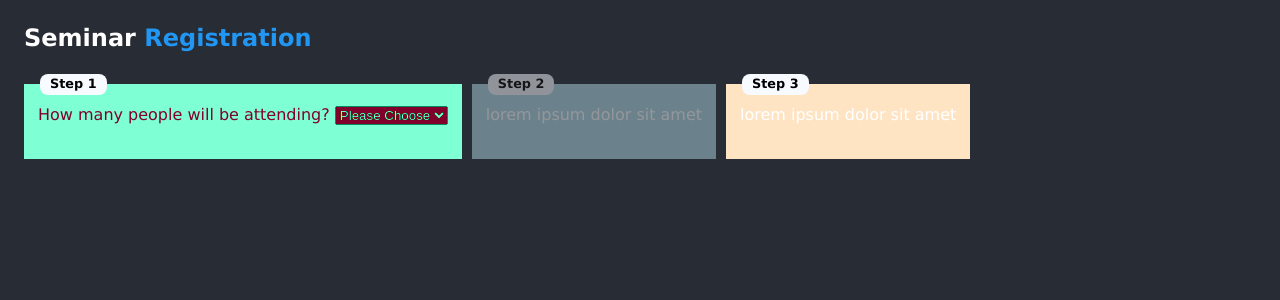
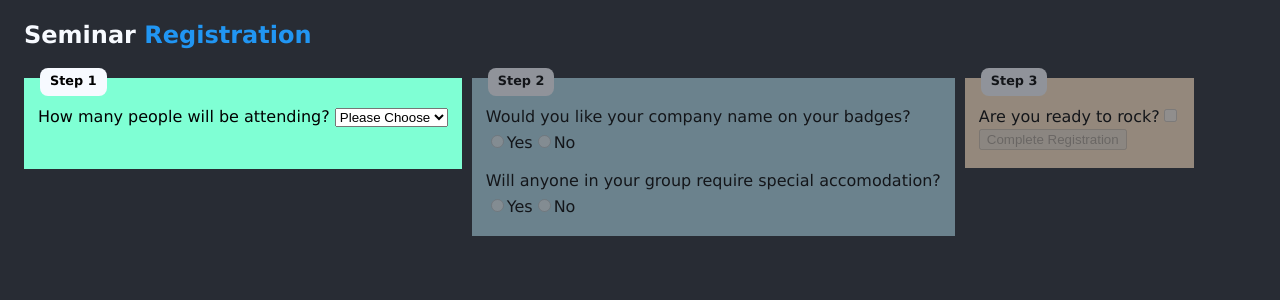
Before and after one commit to f17208/seminar-registration, a React (Create React App) app: page / in a window 1280 px wide. Shown: the top 300 px of the page. Built offline with nearby package versions, Linux system fonts and the light colour scheme.

Commit message:
feature(CompleteRegistration): added component; handled state reset; style(App): style improvements;

```diff
--- a/src/App.css
+++ b/src/App.css
@@ -1,3 +1,9 @@
+:root {
+  --primary-color: #2196f3;
+  --text-primary-color: black;
+  --bg-main-color: #282c34;
+  --bg-paper-color: #f7faff;
+}
 
 .App-container {
   padding: 24px 24px;
@@ -6,10 +12,11 @@
   display: flex;
   flex-direction: column;
   /* font-size: calc(10px + 2vmin); */
-  color: white;
+  line-height: calc(10px + 1.5vmin);
 }
 
 .App-header {
+  color: var(--bg-paper-color);
   font-weight: bolder;
   font-size: 1.5em;
 }
@@ -23,3 +30,7 @@
 .text-primary {
   color: var(--primary-color);
 }
+
+.text-small {
+  font-size: 0.8em;
+}
--- a/src/App.tsx
+++ b/src/App.tsx
@@ -1,13 +1,19 @@
 import { useSelector } from 'react-redux';
 import './App.css';
 import { Step } from './components/common/Step/Step';
+import { CompleteRegistrationForm } from './components/registration/CompleteRegistration/CompleteRegistrationForm';
 import { PeopleAttendingForm } from './components/registration/PeopleAttendingForm/PeopleAttendingForm';
 import {
-  isCompleteSelector as PeopleAttendingIsCompleteSelector,
+  isCompleteSelector as peopleAttendingIsCompleteSelector,
 } from './components/registration/PeopleAttendingForm/PeopleAttendingForm.slice';
+import {
+  isCompleteSelector as registrationOptionsIsCompleteSelector,
+} from './components/registration/RegistrationOptions/RegistrationOptionsForm.slice';
+import { RegistrationOptionsForm } from './components/registration/RegistrationOptions/RegistrationOptionsForm';
 
 function App() {
-  const peopleAttendingIsComplete = useSelector(PeopleAttendingIsCompleteSelector);
+  const peopleAttendingIsComplete = useSelector(peopleAttendingIsCompleteSelector);
+  const registrationOptionsIsComplete = useSelector(registrationOptionsIsCompleteSelector);
 
   return (
     <div className="App-container">
@@ -20,15 +26,11 @@ function App() {
         </Step>
 
         <Step title="Step 2" color="lightblue" disabled={!peopleAttendingIsComplete}>
-          <div>
-            lorem ipsum dolor sit amet
-          </div>
+          <RegistrationOptionsForm />
         </Step>
 
-        <Step title="Step 3" color="bisque">
-          <div>
-            lorem ipsum dolor sit amet
-          </div>
+        <Step title="Step 3" color="bisque" disabled={!registrationOptionsIsComplete}>
+          <CompleteRegistrationForm />
         </Step>
       </div>
     </div>
--- a/src/app.store.ts
+++ b/src/app.store.ts
@@ -1,10 +1,12 @@
 import { configureStore } from '@reduxjs/toolkit'
 
 import peopleAttendingReducer from './components/registration/PeopleAttendingForm/PeopleAttendingForm.slice'
+import registrationOptionsReducer from './components/registration/RegistrationOptions/RegistrationOptionsForm.slice'
 
 export const store = configureStore({
   reducer: {
     PeopleAttending: peopleAttendingReducer,
+    RegistrationOptions: registrationOptionsReducer,
   },
 })
 
--- a/src/components/common/Step/Step.css
+++ b/src/components/common/Step/Step.css
@@ -1,5 +1,7 @@
 .Step-container {
   margin-top: 16px;
+  height: fit-content;
+  padding-bottom: 8px;
 }
 
 .Step-header {
--- /dev/null
+++ b/src/components/registration/CompleteRegistration/CompleteRegistrationForm.tsx
@@ -0,0 +1,47 @@
+import { FC, useCallback, useState } from 'react';
+import { useDispatch } from 'react-redux';
+
+import './CompleteRegistration.css';
+
+import { reset as resetPeopleAttending } from '../PeopleAttendingForm/PeopleAttendingForm.slice';
+import { reset as resetRegistrationOptions } from '../RegistrationOptions/RegistrationOptionsForm.slice';
+
+export type CompleteRegistrationFormProps = {};
+
+export const CompleteRegistrationForm: FC<CompleteRegistrationFormProps> = () => {
+  const [isConfirmed, setIsConfirmed] = useState(false);
+  const dispatch = useDispatch();
+
+  const onSubmit = useCallback(() => {
+    setIsConfirmed(false);
+    dispatch(resetPeopleAttending());
+    dispatch(resetRegistrationOptions());
+  }, [setIsConfirmed, dispatch]);
+
+  return (
+    <div className="CompleteRegistration-container">
+
+      <div className="CompleteRegistration-questions">
+        <div className="CompleteRegistration-question">
+          Are you ready to rock?
+          <input
+            type="checkbox"
+            checked={isConfirmed}
+            onChange={e => {
+              setIsConfirmed(isConfirmed => !isConfirmed)
+            }}
+          />
+        </div>
+
+        <div className="CompleteRegistration-submit">
+          <button
+            disabled={!isConfirmed}
+            onClick={onSubmit}
+          >
+            Complete Registration
+          </button>
+        </div>
+      </div>
+    </div>
+  );
+}
--- a/src/components/registration/PeopleAttendingForm/PeopleAttendingForm.slice.ts
+++ b/src/components/registration/PeopleAttendingForm/PeopleAttendingForm.slice.ts
@@ -36,7 +36,7 @@ export const peopleAttendingSlice = createSlice({
       state.peopleDetails[action.payload.index] = action.payload.data;
     },
     reset: (state) => {
-      state = initialState;
+      Object.assign(state, initialState);
     },
   },
 })
@@ -45,6 +45,7 @@ export const peopleAttendingSlice = createSlice({
 export const {
   setNumberOfPeople,
   setNthPersonDetail,
+  reset,
 } = peopleAttendingSlice.actions
 
 // selectors
--- a/src/components/registration/PeopleAttendingForm/PeopleAttendingForm.tsx
+++ b/src/components/registration/PeopleAttendingForm/PeopleAttendingForm.tsx
@@ -23,11 +23,12 @@ export const PeopleAttendingForm: FC<PeopleAttendingFormProps> = () => {
   return (
     <div className="PeopleAttending-container">
 
-      <div className="color--contrast">
+      <div>
         How many people will be attending?&nbsp;
         <select
           className="PeopleAttending-select"
           id="numberOfPeopleSelect"
+          value={numberOfPeople}
           onChange={e => dispatch(setNumberOfPeople(+e.target.value))}
         >
           {
@@ -58,11 +59,10 @@ export const PeopleAttendingForm: FC<PeopleAttendingFormProps> = () => {
                   console.warn('missing data', i);
                   return null;
                 }
-                return <span className="PeopleAttending-item">
-                  Attendee {i + 1} name:&nbsp;
+                return <span key={i} className="PeopleAttending-item text-small">
+                  Attendee {i + 1} Name:&nbsp;
                   <input
                     className="PeopleAttending-item-name"
-                    key={i}
                     value={details.name}
                     onChange={e => (
                       dispatch(
--- /dev/null
+++ b/src/components/registration/RegistrationOptions/RegistrationOptions.css
@@ -0,0 +1,11 @@
+.RegistrationOptions-questions {
+  display: flex;
+  flex-direction: column;
+  row-gap: 16px;
+}
+
+.RegistrationOptions-question {
+  display: flex;
+  flex-direction: column;
+  row-gap: 4px;
+}
--- /dev/null
+++ b/src/components/registration/RegistrationOptions/RegistrationOptionsForm.slice.ts
@@ -0,0 +1,65 @@
+import { createSlice, PayloadAction } from '@reduxjs/toolkit'
+import { RootState } from '../../../app.store';
+
+export interface RegistrationOptionsState {
+  isCompanyNameRequiredOnBadges: null | boolean;
+  isSpecialAccomodationRequired: null | boolean;
+  companyName: string;
+}
+
+const initialState: RegistrationOptionsState = {
+  isCompanyNameRequiredOnBadges: null,
+  isSpecialAccomodationRequired: null,
+  companyName: '',
+}
+
+export const registrationOptionsSlice = createSlice({
+  name: 'RegistrationOptions',
+  initialState,
+  reducers: {
+    setIsCompanyNameRequiredOnBadges: (state, action: PayloadAction<boolean>) => {
+      state.isCompanyNameRequiredOnBadges = action.payload;
+      // reset companyName if it's not required
+      if (!state.isCompanyNameRequiredOnBadges && state.companyName) {
+        state.companyName = '';
+      }
+    },
+    setCompanyName: (state, action: PayloadAction<string>) => {
+      state.companyName = action.payload;
+    },
+    setIsSpecialAccomodationRequired: (state, action: PayloadAction<boolean>) => {
+      state.isSpecialAccomodationRequired = action.payload;
+    },
+    reset: (state) => {
+      Object.assign(state, initialState);
+    },
+  },
+})
+
+// Action creators are generated for each case reducer function
+export const {
+  setIsCompanyNameRequiredOnBadges,
+  setIsSpecialAccomodationRequired,
+  setCompanyName,
+  reset,
+} = registrationOptionsSlice.actions
+
+// selectors
+export const isCompanyNameRequiredOnBadgesSelector = (state: RootState) => (
+  state.RegistrationOptions.isCompanyNameRequiredOnBadges
+);
+export const isSpecialAccomodationRequiredSelector = (state: RootState) => (
+  state.RegistrationOptions.isSpecialAccomodationRequired
+);
+export const companyNameSelector = (state: RootState) => (
+  state.RegistrationOptions.companyName
+);
+
+export const isCompleteSelector = (state: RootState) => {
+  const slice = state.RegistrationOptions;
+  return slice.isCompanyNameRequiredOnBadges !== null
+    && (!slice.isCompanyNameRequiredOnBadges || slice.companyName)
+    && slice.isSpecialAccomodationRequired !== null
+};
+
+export default registrationOptionsSlice.reducer
--- /dev/null
+++ b/src/components/registration/RegistrationOptions/RegistrationOptionsForm.tsx
@@ -0,0 +1,102 @@
+import { FC } from 'react';
+import { useDispatch, useSelector } from 'react-redux';
+import { CompleteCheckContainer } from '../../common/CompleteCheck/CompleteCheck';
+
+import './RegistrationOptions.css';
+import {
+  isCompanyNameRequiredOnBadgesSelector,
+  isSpecialAccomodationRequiredSelector,
+  setIsCompanyNameRequiredOnBadges,
+  setIsSpecialAccomodationRequired,
+  isCompleteSelector,
+  companyNameSelector,
+  setCompanyName,
+} from './RegistrationOptionsForm.slice';
+
+export type RegistrationOptionsFormProps = {};
+
+export const RegistrationOptionsForm: FC<RegistrationOptionsFormProps> = () => {
+  const isCompanyNameRequiredOnBadges = useSelector(isCompanyNameRequiredOnBadgesSelector);
+  const isSpecialAccomodationRequired = useSelector(isSpecialAccomodationRequiredSelector);
+  const companyName = useSelector(companyNameSelector);
+
+  const isComplete = useSelector(isCompleteSelector);
+
+  const dispatch = useDispatch();
+
+  return (
+    <div className="RegistationOptions-container">
+
+      <div className="RegistrationOptions-questions">
+        <div className="RegistrationOptions-question">
+          Would you like your company name on your badges?
+          <div>
+            <input
+              type="radio"
+              id="company-name-required-yes"
+              name="company-name-required"
+              value="1"
+              checked={!!isCompanyNameRequiredOnBadges}
+              onChange={e => dispatch(setIsCompanyNameRequiredOnBadges(true))}
+            />
+            <label htmlFor="company-name-required-yes">Yes</label>
+
+            <input
+              type="radio"
+              id="company-name-required-no"
+              name="company-name-required"
+              value="0"
+              checked={isCompanyNameRequiredOnBadges === null ? undefined : !isCompanyNameRequiredOnBadges}
+              onChange={e => dispatch(setIsCompanyNameRequiredOnBadges(false))}
+            />
+            <label htmlFor="company-name-required-no">No</label>
+          </div>
+        </div>
+
+        {
+          isCompanyNameRequiredOnBadges && (
+            <div className="RegistrationOptions-question text-small">
+              Company name:&nbsp;
+              <input
+                className="RegistrationOptions-company-name"
+                value={companyName}
+                onChange={e => dispatch(setCompanyName(e.target.value))}
+              />
+            </div>
+          )
+        }
+
+        <div className="RegistrationOptions-question">
+          Will anyone in your group require special accomodation?
+          <div>
+            <input
+              type="radio"
+              id="special-accomodation-required-yes"
+              name="special-accomodation-required"
+              value="1"
+              checked={!!isSpecialAccomodationRequired}
+              onChange={e => dispatch(setIsSpecialAccomodationRequired(true))}
+            />
+            <label htmlFor="special-accomodation-required-yes">Yes</label>
+
+            <input
+              type="radio"
+              id="special-accomodation-required-no"
+              name="special-accomodation-required"
+              value="0"
+              checked={isSpecialAccomodationRequired === null ? undefined : !isSpecialAccomodationRequired}
+              onChange={e => dispatch(setIsSpecialAccomodationRequired(false))}
+            />
+            <label htmlFor="special-accomodation-required-no">No</label>
+          </div>
+        </div>
+      </div>
+
+      {
+        isComplete && (
+          <CompleteCheckContainer />
+        )
+      }
+    </div>
+  );
+}
--- a/src/index.css
+++ b/src/index.css
@@ -4,14 +4,3 @@ body {
   -webkit-font-smoothing: antialiased;
   -moz-osx-font-smoothing: grayscale;
 }
-
-.color--contrast {
-  mix-blend-mode: difference;
-}
-
-:root {
-  --primary-color: #2196f3;
-  --text-primary-color: black;
-  --bg-main-color: #282c34;
-  --bg-paper-color: #f7faff;
-}
```
Also changed, not shown: src/components/registration/CompleteRegistration/CompleteRegistration.css (added).
